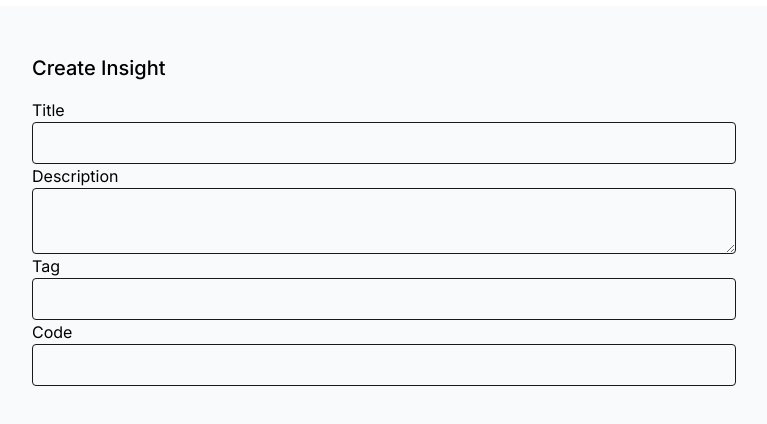
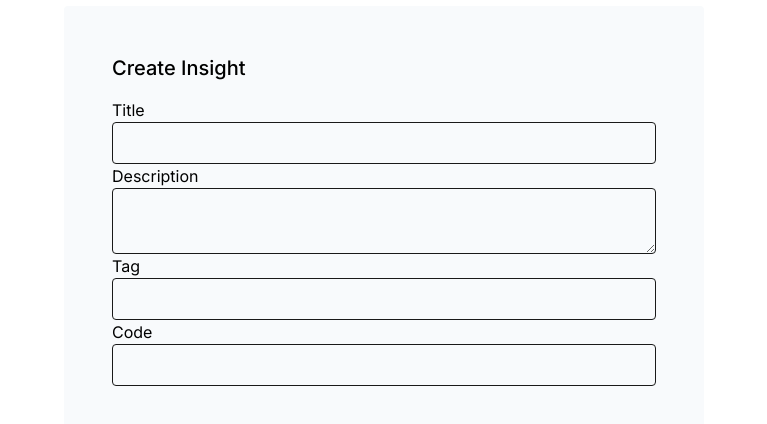
Before and after one commit to Zid-er/codeinsight, a Next.js app: page /create in a window 1280 px wide. Shown: the part 208-632 px from the top of the page, without its empty margins (256-1023 px from the left). Built offline with nearby package versions, Linux system fonts and the light colour scheme.

Commit message:
fix create view

```diff
--- a/src/app/create/page.tsx
+++ b/src/app/create/page.tsx
@@ -5,7 +5,7 @@
 const Create = () => {
     return (
         <form className="flex flex-col justify-center items-center translate-y-[50%] dark:text-[#ffffff]">
-            <div className="dark:bg-primary bg-slate-50 p-12 rounded min-w-[50rem]">
+            <div className="dark:bg-primary bg-slate-50 p-12 rounded w-[50%]">
                 <p className="text-xl font-medium pb-4">Create Insight</p>
                 <div className="flex flex-col">
                     <label>Title</label>
```
